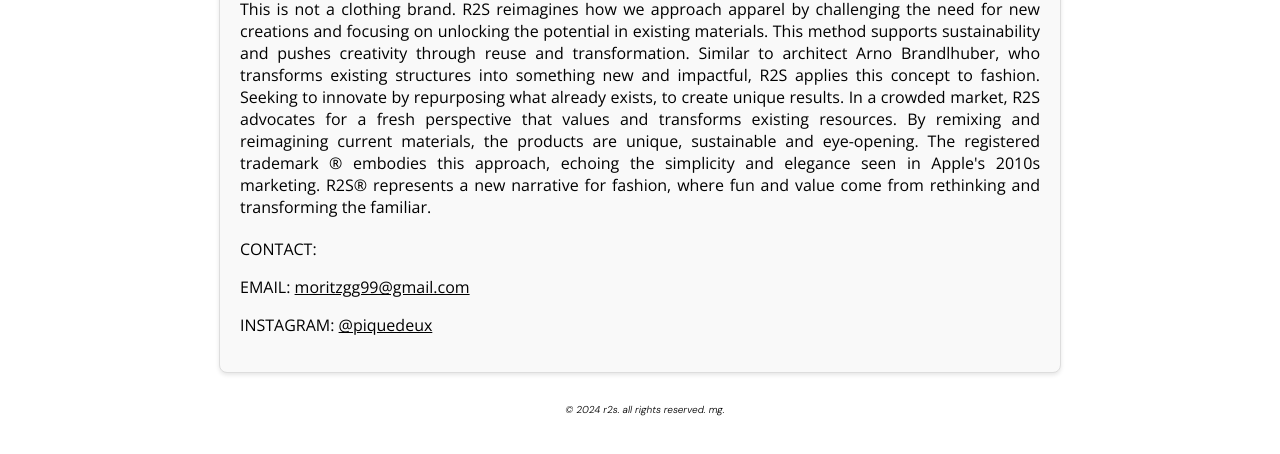
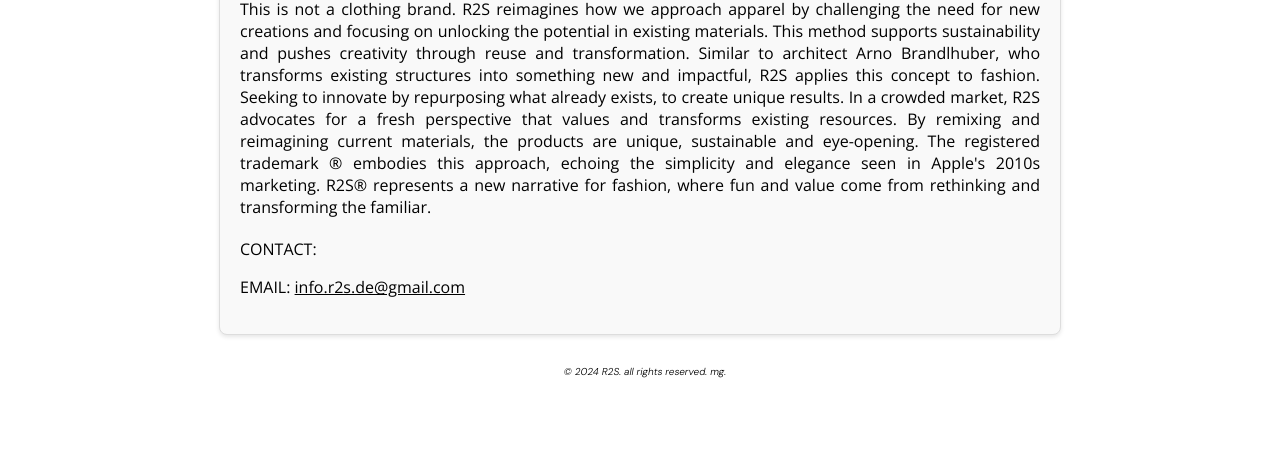
Before and after one commit to fc4022/about, a plain HTML site: page index.html in a window 1280 px wide. Shown: the part 154-608 px from the top of the page. Drawn offline with nearby package versions, Linux system fonts and the light colour scheme.

Commit message:
index.html aktualisieren

```diff
--- a/index.html
+++ b/index.html
@@ -121,10 +121,9 @@
             </div>
             <div class="contact-info">
                 <p>CONTACT:</p>
-                <p>EMAIL: <a href="mailto:moritzgg99@gmail.com">moritzgg99@gmail.com</a></p>
-                <p>INSTAGRAM: <a href="https://www.instagram.com/piquedeux" target="_blank">@piquedeux</a></p>
+                <p>EMAIL: <a href="mailto:info.r2s.de@gmail.com">info.r2s.de@gmail.com</a></p>
             </div>
     </div>
-<div class="footer">&copy; 2024 r2s. all rights reserved. mg.</div>
+<div class="footer">&copy; 2024 R2S. all rights reserved. mg.</div>
 </body>
 </html>
```
